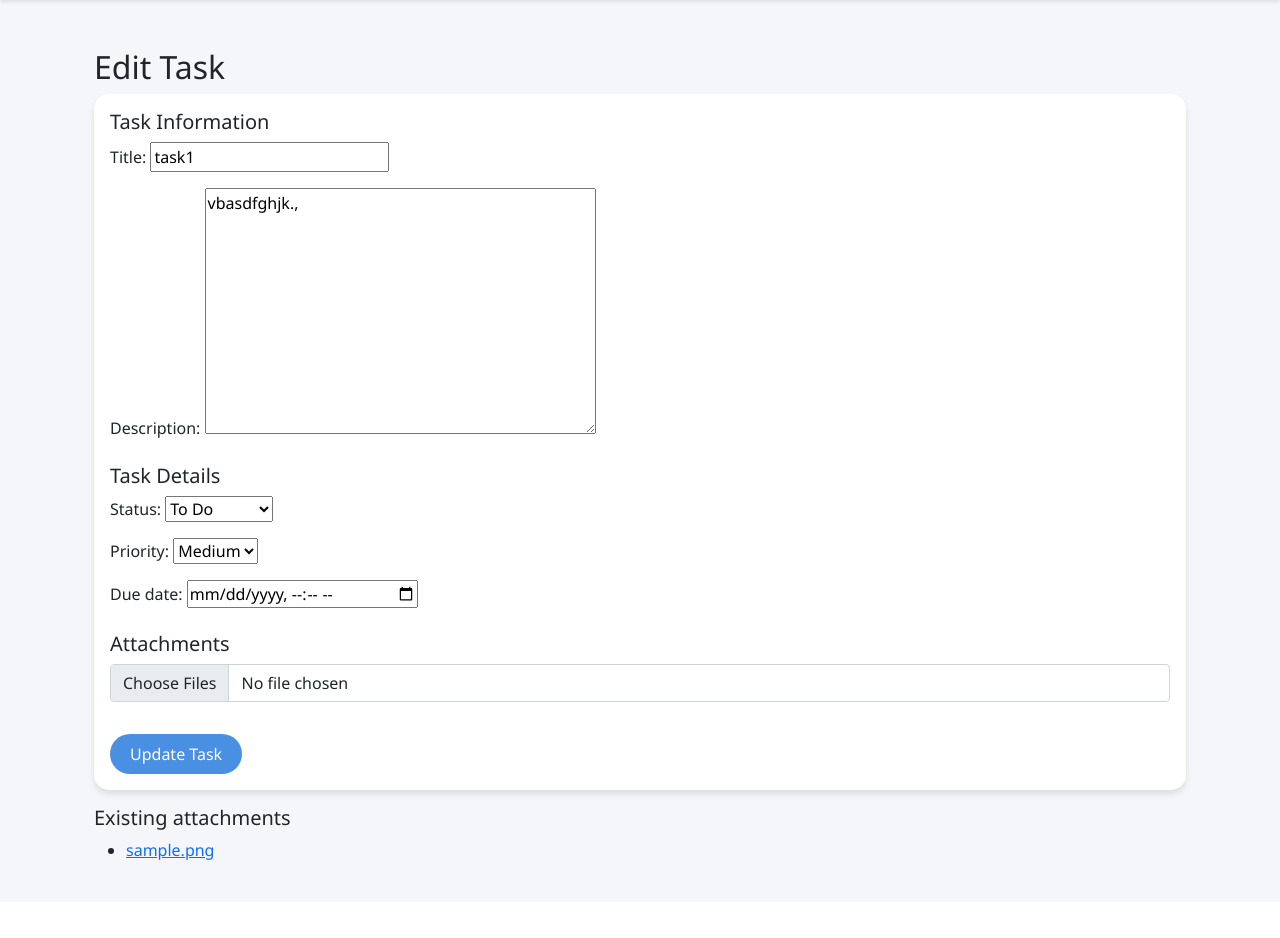
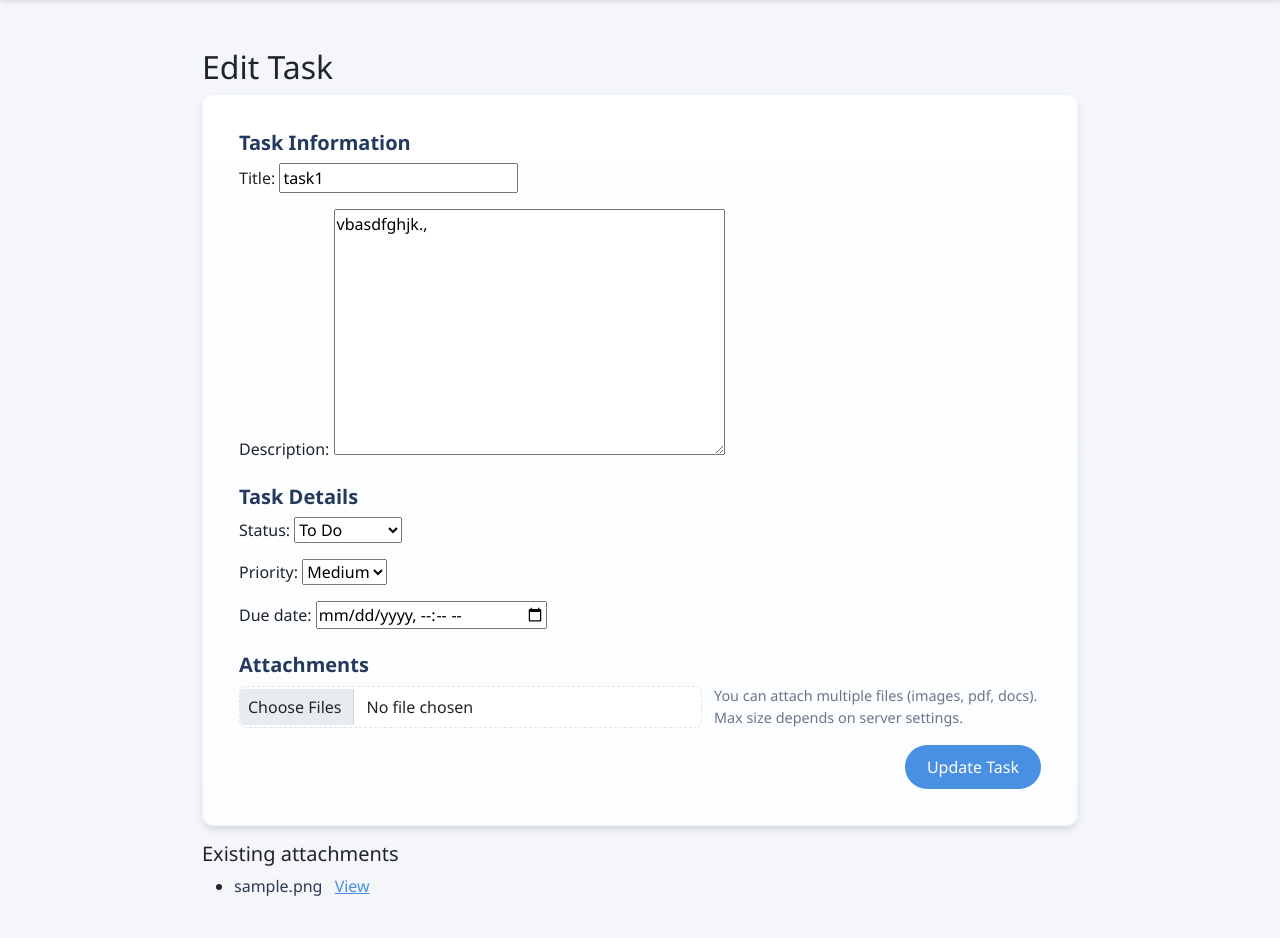
Before and after one commit to Adrian976s/treking, a Django app: page /task/1/edit/ in a window 1280 px wide. Shown: the part 62-1000 px from the top of the page. Before the commit the page ends 922 px from the top, so only its background shows below. Run offline with Django 5.2, Linux system fonts and the light colour scheme; a user stored in the database is signed in; data comes from the database, SQL or seed files in the repository; both versions use the stored data as it was after the commit; tables that the repository leaves empty hold one stand-in row (values such as "Sample post").

Commit message:
refactor: покращення views.py та обробка помилок

```diff
--- /dev/null
+++ b/app_treking/static/app_treking/css/add_task.css
@@ -0,0 +1,126 @@
+/* Styles specific to the "Add / Edit Task" page */
+
+.add-task-container {
+  max-width: 900px;
+  margin: 0 auto;
+}
+
+.add-task-card {
+  padding: 1.25rem;
+  background: linear-gradient(180deg, #ffffff, #fbfdff);
+  border-radius: 12px;
+  border: 1px solid rgba(74,144,226,0.08);
+}
+
+.add-task-card .card-title {
+  font-weight: 700;
+  color: #23395d;
+}
+
+.add-task-row {
+  display: grid;
+  grid-template-columns: 1fr;
+  gap: 1rem;
+}
+
+@media (min-width: 768px) {
+  .add-task-row {
+    grid-template-columns: 1fr 320px;
+  }
+}
+
+.form-label {
+  font-weight: 600;
+  color: #4a5870;
+}
+
+.input-focus {
+  box-shadow: 0 0 0 0.2rem rgba(74,144,226,0.12);
+  border-color: #4a90e2;
+}
+
+/* file input styling */
+.file-input-wrapper {
+  display: flex;
+  align-items: center;
+  gap: .75rem;
+}
+
+.file-input-wrapper input[type="file"] {
+  border: 1px dashed rgba(34,57,93,0.12);
+  padding: .5rem;
+  border-radius: 8px;
+  background-color: #ffffff;
+}
+
+.file-hint {
+  font-size: .9rem;
+  color: #6b7788;
+}
+
+.attachments-list {
+  margin-top: .75rem;
+  background: #f8fbff;
+  padding: .75rem;
+  border-radius: 8px;
+  border: 1px solid rgba(74,144,226,0.04);
+}
+
+.attachments-list li {
+  display: flex;
+  justify-content: space-between;
+  align-items: center;
+  padding: .45rem 0;
+  border-bottom: 1px solid rgba(0,0,0,0.03);
+}
+
+.attachments-list li:last-child { border-bottom: none; }
+
+.attachment-name {
+  color: #2b3a55;
+  font-weight: 500;
+}
+
+.attachment-actions a {
+  color: #4a90e2;
+  margin-left: .5rem;
+}
+
+.btn-action-group {
+  display: flex;
+  gap: .5rem;
+  justify-content: flex-end;
+  margin-top: 1rem;
+}
+
+/* subtle helper styles */
+.field-help {
+  display: block;
+  font-size: .85rem;
+  color: #748095;
+  margin-top: .25rem;
+}
+
+/* small visual tweak to standard .btn-primary inside this page */
+.add-task-card .btn-primary {
+  padding: 10px 22px;
+  border-radius: 24px;
+}
+
+/* focus states for inputs inside this page */
+.add-task-card input:focus, .add-task-card textarea:focus, .add-task-card select:focus {
+  outline: none;
+  box-shadow: 0 0 0 0.15rem rgba(74,144,226,0.12);
+  border-color: #4a90e2;
+}
+
+/* small note for edit mode */
+.edit-badge {
+  display: inline-block;
+  padding: 6px 10px;
+  background: rgba(74,144,226,0.08);
+  color: #15417b;
+  border-radius: 12px;
+  font-weight: 600;
+  font-size: .85rem;
+}
--- a/app_treking/templates/app_treking/add_task.html
+++ b/app_treking/templates/app_treking/add_task.html
@@ -1,11 +1,16 @@
 {% extends "base.html" %}
+{% load static %}
+
+{% block extra_css %}
+<link rel="stylesheet" href="{% static 'app_treking/css/add_task.css' %}">
+{% endblock %}
 
 {% block content %}
-<div class="container mt-4">
+<div class="container mt-4 add-task-container">
     <h2>{% if edit_mode %}Edit Task{% else %}Add New Task{% endif %}</h2>
     <form method="post" enctype="multipart/form-data">
         {% csrf_token %}
-        <div class="card">
+        <div class="card add-task-card">
             <div class="card-body">
                 <h5 class="card-title">Task Information</h5>
                 {{ task_form.as_p }}
@@ -14,11 +19,14 @@
                 {{ detail_form.as_p }}
 
                 <h5 class="card-title mt-4">Attachments</h5>
-                <div class="mb-3">
+                <div class="file-input-wrapper">
                     <input type="file" name="attachments" class="form-control" multiple>
+                    <span class="file-hint">You can attach multiple files (images, pdf, docs). Max size depends on server settings.</span>
                 </div>
 
-                <button type="submit" class="btn btn-primary mt-3">{% if edit_mode %}Update Task{% else %}Add Task{% endif %}</button>
+                <div class="btn-action-group">
+                    <button type="submit" class="btn btn-primary">{% if edit_mode %}Update Task{% else %}Add Task{% endif %}</button>
+                </div>
             </div>
         </div>
     </form>
@@ -27,7 +35,8 @@
         <h5>Existing attachments</h5>
         <ul>
             {% for a in task.attachments.all %}
-            <li><a href="{{ a.file.url }}">{{ a.file.name }}</a></li>
+            <li class="attachments-list-item"><span class="attachment-name">{{ a.file.name }}</span>
+                <span class="attachment-actions"><a href="{{ a.file.url }}" target="_blank">View</a></span></li>
             {% endfor %}
         </ul>
     </div>
--- a/app_treking/templates/app_treking/task_list.html
+++ b/app_treking/templates/app_treking/task_list.html
@@ -55,7 +55,13 @@
                 <h6 class="card-title">
                     <i class="fas fa-chart-line me-2"></i>Completion Rate
                 </h6>
+                {% if total_tasks == 0 %}
+                <h2 class="display-4 mb-0">—</h2>
+                {% elif completion_rate|floatformat:0 == '100' %}
+                <h2 class="display-4 mb-0">All done</h2>
+                {% else %}
                 <h2 class="display-4 mb-0">{{ completion_rate|floatformat:1 }}%</h2>
+                {% endif %}
             </div>
         </div>
     </div>
--- a/app_treking/templates/base.html
+++ b/app_treking/templates/base.html
@@ -1,3 +1,4 @@
+{% load static %}
 <!DOCTYPE html>
 <html lang="en">
 <head>
@@ -98,6 +99,7 @@
             padding: 20px;
         }
     </style>
+    {% block extra_css %}{% endblock %}
 </head>
 <body>
     <nav class="navbar navbar-expand-lg navbar-dark">
--- a/app_treking/urls.py
+++ b/app_treking/urls.py
@@ -1,15 +1,23 @@
 from django.urls import path
 from django.contrib.auth import views as auth_views
-from . import views
+from .views import (
+    RegisterView,
+    TaskListView,
+    TaskDetailView,
+    TaskCreateView,
+    TaskUpdateView,
+    TaskDeleteView,
+    MarkTaskDoneView,
+)
 
 urlpatterns = [
-    path('', views.task_list, name='task_list'),
-    path('add/', views.add_task, name='add_task'),
-    path('task/<int:task_id>/', views.task_detail, name='task_detail'),
-    path('task/<int:task_id>/edit/', views.edit_task, name='edit_task'),
-    path('task/<int:task_id>/delete/', views.delete_task, name='delete_task'),
-    path('task/<int:task_id>/done/', views.mark_task_done, name='mark_task_done'),
-    path('register/', views.register, name='register'),
+    path('', TaskListView.as_view(), name='task_list'),
+    path('add/', TaskCreateView.as_view(), name='add_task'),
+    path('task/<int:task_id>/', TaskDetailView.as_view(), name='task_detail'),
+    path('task/<int:task_id>/edit/', TaskUpdateView.as_view(), name='edit_task'),
+    path('task/<int:task_id>/delete/', TaskDeleteView.as_view(), name='delete_task'),
+    path('task/<int:task_id>/done/', MarkTaskDoneView.as_view(), name='mark_task_done'),
+    path('register/', RegisterView.as_view(), name='register'),
     path('login/', auth_views.LoginView.as_view(template_name='app_treking/login.html'), name='login'),
     path('logout/', auth_views.LogoutView.as_view(next_page='login'), name='logout'),
 ]
--- a/app_treking/views.py
+++ b/app_treking/views.py
@@ -6,189 +6,257 @@ from django.http import HttpResponseForbidden
 from django.urls import reverse
 from .models import Task, TaskDetail, TaskComment, TaskAttachment
 from .forms import TaskForm, TaskDetailForm, UserRegistrationForm, CommentForm
+from django.views import View                # базовий варіант
+from django.shortcuts import render, redirect, get_object_or_404
+from django.contrib.auth.mixins import LoginRequiredMixin, UserPassesTestMixin
+from django.contrib.auth import login
+from django.contrib import messages
+from django.urls import reverse_lazy
+from django.views import View
+from django.views.generic import ListView, DetailView, FormView, CreateView, UpdateView, DeleteView
+from django.db.models import Count, Q
 
-def register(request):
-    if request.method == 'POST':
-        form = UserRegistrationForm(request.POST)
-        if form.is_valid():
-            user = form.save()
-            login(request, user)
-            messages.success(request, 'Registration successful!')
+# TODO: Винести налаштування пагінації в settings.py
+TASKS_PER_PAGE = 20  # тимчасово тут, потім перенести
+
+class RegisterView(FormView):
+    template_name = 'app_treking/register.html'
+    form_class = UserRegistrationForm
+    success_url = reverse_lazy('task_list')
+
+    # фікс для випадку, коли юзер вже залогінений
+    def dispatch(self, request, *args, **kwargs):
+        if request.user.is_authenticated:
             return redirect('task_list')
-        else:
-            messages.error(request, 'Registration failed. Please correct the errors.')
-    else:
-        form = UserRegistrationForm()
-    return render(request, 'app_treking/register.html', {'form': form})
+        return super().dispatch(request, *args, **kwargs)
 
-from django.db.models import Count
-from django.db.models import Q
-
-@login_required
-def task_list(request):
-    tasks = Task.objects.filter(user=request.user)
-
-    # Search functionality
-    search_query = request.GET.get('search', '')
-    if search_query:
-        tasks = tasks.filter(
-            Q(title__icontains=search_query) |
-            Q(description__icontains=search_query)
-        )
-
-    # Filter by status
-    status_filter = request.GET.get('status', '')
-    if status_filter:
-        tasks = tasks.filter(details__status=status_filter)
-
-    # Filter by priority
-    priority_filter = request.GET.get('priority', '')
-    if priority_filter:
-        tasks = tasks.filter(details__priority=priority_filter)
-
-    # Statistics
-    total_tasks = tasks.count()
-    tasks_by_status = Task.objects.filter(user=request.user).values('details__status').annotate(
-        count=Count('id')
-    )
-    tasks_by_priority = Task.objects.filter(user=request.user).values('details__priority').annotate(
-        count=Count('id')
-    )
-    completed_tasks = Task.objects.filter(user=request.user, details__status='done').count()
-    pending_tasks = total_tasks - completed_tasks
-
-    context = {
-        'tasks': tasks,
-        'search_query': search_query,
-        'status_filter': status_filter,
-        'priority_filter': priority_filter,
-        'total_tasks': total_tasks,
-        'tasks_by_status': tasks_by_status,
-        'tasks_by_priority': tasks_by_priority,
-        'completed_tasks': completed_tasks,
-        'pending_tasks': pending_tasks,
-        'completion_rate': (completed_tasks / total_tasks * 100) if total_tasks > 0 else 0
-    }
-
-    return render(request, 'app_treking/task_list.html', context)
-
-@login_required
-def task_detail(request, task_id):
-    task = get_object_or_404(Task, id=task_id, user=request.user)
-    comments = task.comments.all().order_by('-created_at')
-
-    if request.method == 'POST':
-        comment_form = CommentForm(request.POST)
-        if comment_form.is_valid():
-            comment = comment_form.save(commit=False)
-            comment.task = task
-            comment.author = request.user
-            comment.save()
-            messages.success(request, 'Comment added successfully!')
-            return redirect('task_detail', task_id=task.id)
-    else:
-        comment_form = CommentForm()
-
-    return render(request, 'app_treking/task_detail.html', {
-        'task': task,
-        'comments': comments,
-        'comment_form': comment_form
-    })
-
-@login_required
-def add_task(request):
-    if request.method == 'POST':
-        task_form = TaskForm(request.POST)
-        detail_form = TaskDetailForm(request.POST)
-        files = request.FILES.getlist('attachments')
-
-        if task_form.is_valid() and detail_form.is_valid():
-            task = task_form.save(commit=False)
-            task.user = request.user
-            task.save()
-
-            task_detail = detail_form.save(commit=False)
-            task_detail.task = task
-            task_detail.save()
-
-            # handle attachments
-            for f in files:
-                TaskAttachment.objects.create(task=task, file=f)
-
-            messages.success(request, 'Task created successfully.')
-            return redirect('task_list')
-    else:
-        task_form = TaskForm()
-        detail_form = TaskDetailForm()
-
-    return render(request, 'app_treking/add_task.html', {
-        'task_form': task_form,
-        'detail_form': detail_form
-    })
+    def form_valid(self, form):
+        user = form.save()
+        login(self.request, user)
+        messages.success(self.request, 'Registration successful!')
+        return super().form_valid(form)
 
 
-@login_required
-def edit_task(request, task_id):
-    task = get_object_or_404(Task, id=task_id)
-    if task.user != request.user and not request.user.is_staff:
-        return HttpResponseForbidden('You do not have permission to edit this task')
+class TaskListView(LoginRequiredMixin, ListView):
+    model = Task
+    template_name = 'app_treking/task_list.html'
+    context_object_name = 'tasks'
+    paginate_by = TASKS_PER_PAGE
 
-    try:
-        task_detail = task.details
-    except TaskDetail.DoesNotExist:
-        task_detail = None
+    def get_queryset(self):
+        # оптимізуємо запити, select_related для деталей і префетч для вкладень
+        qs = Task.objects.filter(user=self.request.user).select_related('details').prefetch_related('attachments')
 
-    if request.method == 'POST':
-        task_form = TaskForm(request.POST, instance=task)
-        detail_form = TaskDetailForm(request.POST, instance=task_detail)
-        files = request.FILES.getlist('attachments')
-        if task_form.is_valid() and detail_form.is_valid():
-            task = task_form.save()
-            task_detail = detail_form.save(commit=False)
-            task_detail.task = task
-            task_detail.save()
-            for f in files:
-                TaskAttachment.objects.create(task=task, file=f)
-            messages.success(request, 'Task updated successfully.')
-            return redirect('task_detail', task_id=task.id)
-    else:
-        task_form = TaskForm(instance=task)
-        detail_form = TaskDetailForm(instance=task_detail)
+        search_query = self.request.GET.get('search', '')
+        if search_query:
+            qs = qs.filter(Q(title__icontains=search_query) | Q(description__icontains=search_query))
 
-    return render(request, 'app_treking/add_task.html', {
-        'task_form': task_form,
-        'detail_form': detail_form,
-        'edit_mode': True,
-        'task': task,
-    })
+        # TODO: переробити на enum/choices для статусів
+        status_filter = self.request.GET.get('status', '')
+        if status_filter:
+            qs = qs.filter(details__status=status_filter)
+
+        # TODO: додати сортування (зараз за умовчанням за id)
+        priority_filter = self.request.GET.get('priority', '')
+        if priority_filter:
+            qs = qs.filter(details__priority=priority_filter)
+
+        # сортуємо за часом створення (спочатку нові)
+        qs = qs.order_by('-created_at')
+        return qs
+
+    def get_context_data(self, **kwargs):
+        context = super().get_context_data(**kwargs)
+        # перевикористовуємо базовий запит для оптимізації
+        base_qs = Task.objects.filter(user=self.request.user)
+        tasks = base_qs.select_related('details')
+        total_tasks = tasks.count()
+        tasks_by_status = tasks.values('details__status').annotate(count=Count('id'))
+        tasks_by_priority = tasks.values('details__priority').annotate(count=Count('id'))
+        completed_tasks = tasks.filter(details__status='done').count()
+        pending_tasks = total_tasks - completed_tasks
+
+        # рахуємо % виконання (захист від ділення на 0)
+        completion_rate = (completed_tasks / total_tasks * 100) if total_tasks > 0 else 0
+
+        context.update({
+            'search_query': self.request.GET.get('search', ''),
+            'status_filter': self.request.GET.get('status', ''),
+            'priority_filter': self.request.GET.get('priority', ''),
+            'total_tasks': total_tasks,
+            'tasks_by_status': tasks_by_status,
+            'tasks_by_priority': tasks_by_priority,
+            'completed_tasks': completed_tasks,
+            'pending_tasks': pending_tasks,
+            'completion_rate': completion_rate,
+        })
+        return context
 
 
-@login_required
-def delete_task(request, task_id):
-    task = get_object_or_404(Task, id=task_id)
-    if task.user != request.user and not request.user.is_staff:
-        return HttpResponseForbidden('You do not have permission to delete this task')
+class TaskDetailView(LoginRequiredMixin, DetailView):
+    model = Task
+    template_name = 'app_treking/task_detail.html'
+    context_object_name = 'task'
+    pk_url_kwarg = 'task_id'
 
-    if request.method == 'POST':
-        task.delete()
-        messages.success(request, 'Task deleted')
-        return redirect('task_list')
+    def get_queryset(self):
+        return Task.objects.filter(user=self.request.user)
 
-    return render(request, 'app_treking/confirm_delete.html', {'task': task})
+    def get_context_data(self, **kwargs):
+        context = super().get_context_data(**kwargs)
+        # оптимізуємо запити до коментарів
+        context['comments'] = self.object.comments.select_related('author').order_by('-created_at')
+        context['comment_form'] = CommentForm()
+        return context
+
+    def post(self, request, *args, **kwargs):
+        # перевіряємо, чи задача не видалена
+        self.object = self.get_object()
+        if not self.object:
+            messages.error(request, 'Task was deleted')
+            return redirect('task_list')
+
+        form = CommentForm(request.POST)
+        if form.is_valid():
+            comment = form.save(commit=False)
+            comment.task = self.object
+            comment.author = request.user
+            try:
+                comment.save()
+                messages.success(request, 'Comment added successfully!')
+                return redirect('task_detail', task_id=self.object.id)
+            except Exception as e:
+                # логуємо помилку якщо є
+                print(f"Error saving comment: {e}")  # TODO: додати нормальне логування
+                messages.error(request, 'Error saving comment. Please try again.')
+
+        context = self.get_context_data()
+        context['comment_form'] = form
+        return self.render_to_response(context)
 
 
-@login_required
-def mark_task_done(request, task_id):
-    task = get_object_or_404(Task, id=task_id)
-    if task.user != request.user and not request.user.is_staff:
-        return HttpResponseForbidden('You do not have permission')
+class TaskCreateView(LoginRequiredMixin, CreateView):
+    model = Task
+    form_class = TaskForm
+    template_name = 'app_treking/add_task.html'
+    success_url = reverse_lazy('task_list')
 
-    try:
-        task_detail = task.details
-    except TaskDetail.DoesNotExist:
-        task_detail = TaskDetail.objects.create(task=task)
+    def get_context_data(self, **kwargs):
+        context = super().get_context_data(**kwargs)
+        if 'detail_form' not in context:
+            context['detail_form'] = TaskDetailForm()
+        # provide task_form variable for templates expecting that name
+        context['task_form'] = context.get('form') or self.get_form()
+        return context
 
-    task_detail.status = 'done'
-    task_detail.save()
-    messages.success(request, 'Task marked as done')
-    return redirect('task_detail', task_id=task.id)
+    def form_valid(self, form):
+        # save main task
+        self.object = form.save(commit=False)
+        self.object.user = self.request.user
+        self.object.save()
+
+        # save details
+        detail_form = TaskDetailForm(self.request.POST)
+        if detail_form.is_valid():
+            detail = detail_form.save(commit=False)
+            detail.task = self.object
+            detail.save()
+
+        # attachments
+        for f in self.request.FILES.getlist('attachments'):
+            TaskAttachment.objects.create(task=self.object, file=f)
+
+        messages.success(self.request, 'Task created successfully.')
+        return redirect(self.success_url)
+
+
+class TaskUpdateView(LoginRequiredMixin, UserPassesTestMixin, UpdateView):
+    model = Task
+    form_class = TaskForm
+    template_name = 'app_treking/add_task.html'
+    pk_url_kwarg = 'task_id'
+
+    def test_func(self):
+        task = self.get_object()
+        return task.user == self.request.user or self.request.user.is_staff
+
+    def get_context_data(self, **kwargs):
+        context = super().get_context_data(**kwargs)
+        try:
+            context['detail_form'] = TaskDetailForm(instance=self.object.details)
+        except TaskDetail.DoesNotExist:
+            context['detail_form'] = TaskDetailForm()
+        context['edit_mode'] = True
+        # templates expect 'task' and 'task_form'
+        context['task'] = self.object
+        context['task_form'] = context.get('form') or self.get_form()
+        return context
+
+    def form_valid(self, form):
+        try:
+            self.object = form.save()
+            detail_form = TaskDetailForm(self.request.POST, instance=getattr(self.object, 'details', None))
+            if detail_form.is_valid():
+                detail = detail_form.save(commit=False)
+                detail.task = self.object
+                detail.save()
+
+                # обробляємо нові файли
+                for f in self.request.FILES.getlist('attachments'):
+                    # TODO: додати валідацію розміру/типу файлів
+                    TaskAttachment.objects.create(task=self.object, file=f)
+
+                messages.success(self.request, 'Task updated successfully.')
+            else:
+                messages.error(self.request, 'Error updating task details')
+                return self.form_invalid(form)
+        except Exception as e:
+            messages.error(self.request, f'Error updating task: {str(e)}')
+            return self.form_invalid(form)
+
+        return redirect('task_detail', task_id=self.object.id)
+
+
+class TaskDeleteView(LoginRequiredMixin, UserPassesTestMixin, DeleteView):
+    model = Task
+    template_name = 'app_treking/confirm_delete.html'
+    pk_url_kwarg = 'task_id'
+
+    def test_func(self):
+        task = self.get_object()
+        return task.user == self.request.user or self.request.user.is_staff
+
+    def get_success_url(self):
+        messages.success(self.request, 'Task deleted successfully')
+        return reverse_lazy('task_list')
+
+    def delete(self, request, *args, **kwargs):
+        try:
+            response = super().delete(request, *args, **kwargs)
+            return response
+        except Exception as e:
+            messages.error(request, f'Error deleting task: {str(e)}')
+            return redirect('task_list')
+
+
+class MarkTaskDoneView(LoginRequiredMixin, UserPassesTestMixin, View):
+    def test_func(self):
+        task = get_object_or_404(Task, id=self.kwargs.get('task_id'))
+        return task.user == self.request.user or self.request.user.is_staff
+
+    def post(self, request, task_id):
+        try:
+            # перевикористовуємо task з test_func
+            task = get_object_or_404(Task, id=task_id)
+            task_detail = task.details
+        except TaskDetail.DoesNotExist:
+            # якщо деталей нема - створюємо
+            task_detail = TaskDetail.objects.create(task=task)
+        except Exception as e:
+            messages.error(request, f'Error marking task as done: {str(e)}')
+            return redirect('task_list')
+
+        task_detail.status = 'done'
+        task_detail.save()
+        messages.success(request, 'Task marked as done')
+        return redirect('task_detail', task_id=task.id)
```
Also changed, not shown: db.sqlite3.
